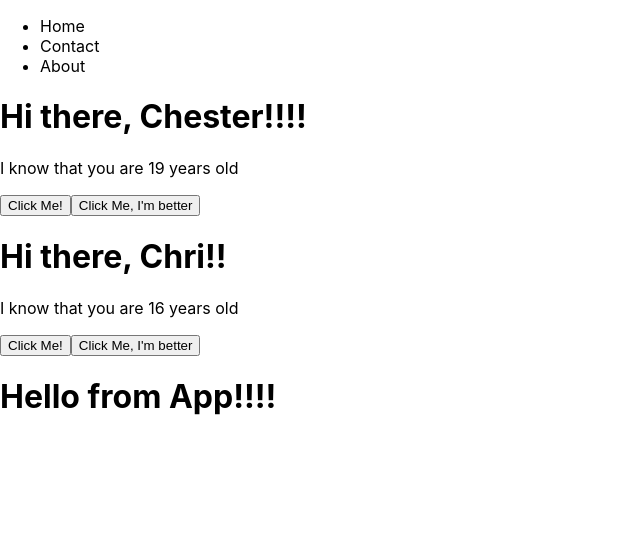
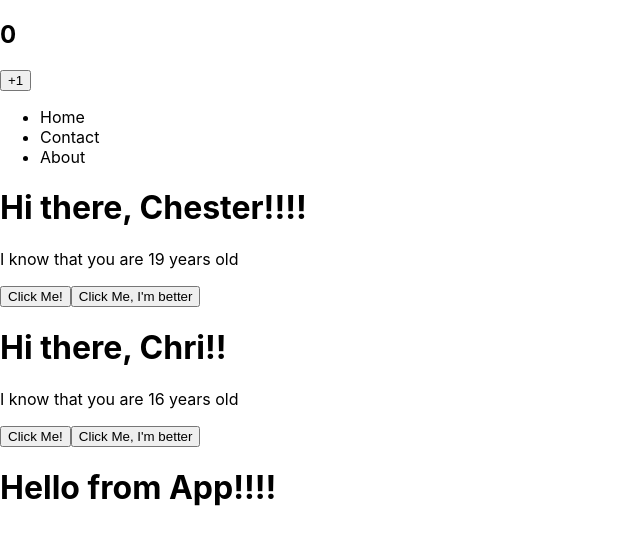
Before and after one commit to ChesterCabahug/colt-react, a React (Create React App) app: page / in a window 1280 px wide. Shown: the top 544 px of the page, without its empty margins (0-640 px from the left). Built offline with nearby package versions, Linux system fonts and the light colour scheme.

Commit message:
intro to STATE.. it's what you use if you want to have 'a piece of info that changes'

```diff
--- a/src/App.js
+++ b/src/App.js
@@ -2,10 +2,12 @@
 import './App.css';
 import Navbar from './Navbar';
 import Greeter from './Greeter';
+import Counter from "./Counter"
 
 function App() {
   return (
     <div>
+      <Counter/>
       <Navbar/>
       <Greeter name="Chester" age="19" excitement={4}/>
       <Greeter name="Chri" excitement={2}/>
--- /dev/null
+++ b/src/Counter.js
@@ -0,0 +1,13 @@
+import React, { useState } from "react"
+
+
+const Counter = () => {
+    const [count, setCount] = useState(0)
+    return (
+        <div>
+            <h2>{count}</h2>
+            <button onClick={() => setCount(count + 1)}>+1</button>
+        </div>
+    )
+}
+export default Counter
```
